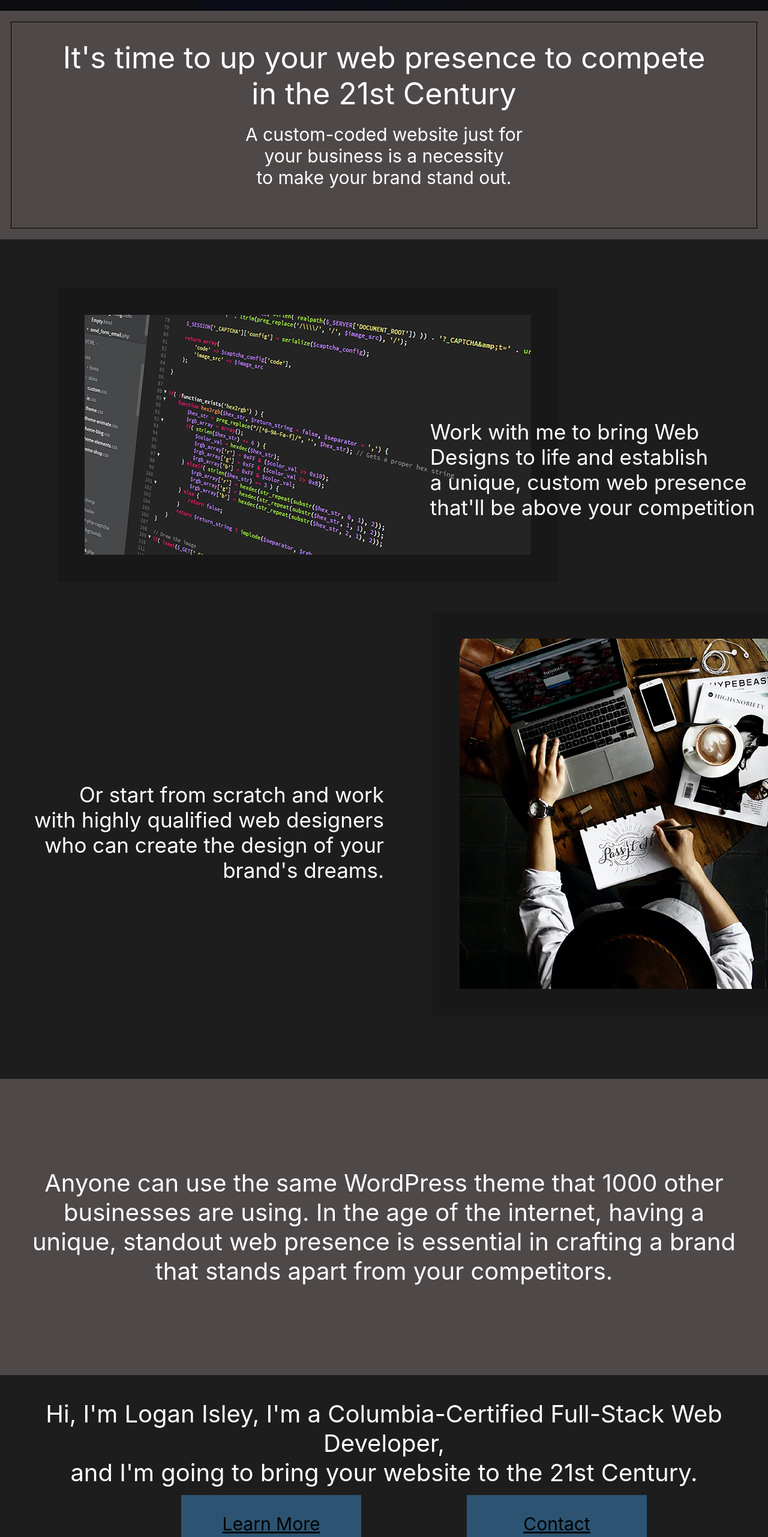
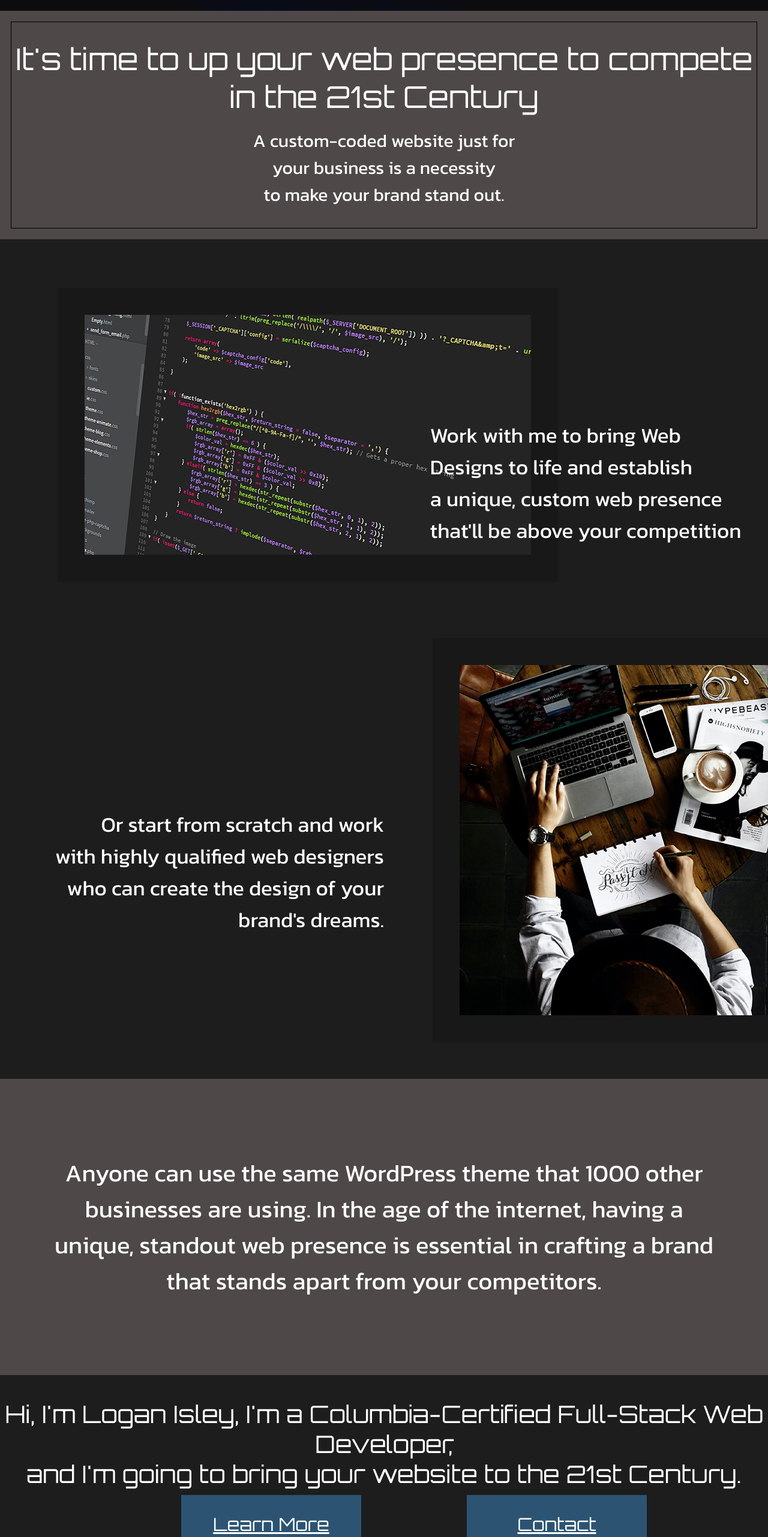
Before and after one commit to LowGcifer/Web-Dev-Site, a React (Create React App) app in the folder client/: page / in a window 1280 px wide. Shown: the part 1007-3570 px from the top of the page at 60% size. Built offline with nearby package versions, Linux system fonts and the light colour scheme.

Commit message:
more fonts and text changes in home page

```diff
--- a/client/src/style.css
+++ b/client/src/style.css
@@ -52,6 +52,7 @@
 }
 
 #home-lead-head {
+  font-family: Orbitron;
   position: relative;
   text-align: center;
   /* background-color: #2c5472; */
@@ -60,6 +61,7 @@
 }
 
 #home-lead-subhead {
+  font-family: Kanit;
   position: relative;
   text-align: center;
   font-size: 30px;
@@ -84,6 +86,7 @@
 }
 
 #home-image-paragraph-one {
+  font-family: Kanit;
   text-align: left;
   position: relative;
   left: 56%;
@@ -104,6 +107,7 @@
 }
 
 #home-image-paragraph-two {
+  font-family: Kanit;
   text-align: right;
   position: relative;
   right: 50%;
@@ -124,6 +128,7 @@
 }
 
 #callout-text {
+  font-family: Kanit;
   background-color: #4e4848;
   text-align: center;
   font-size: 40px;
@@ -137,6 +142,7 @@
 }
 
 #home-final-text {
+  font-family: Orbitron;
   font-size: 40px;
   text-align: center;
 }
@@ -157,8 +163,9 @@
 }
 
 .button-style {
+  font-family: Orbitron;
   appearance: button;
-  color: black;
+  color: white;
   background-color: #2c5472;
   display: flex;
   align-items: center;
```
